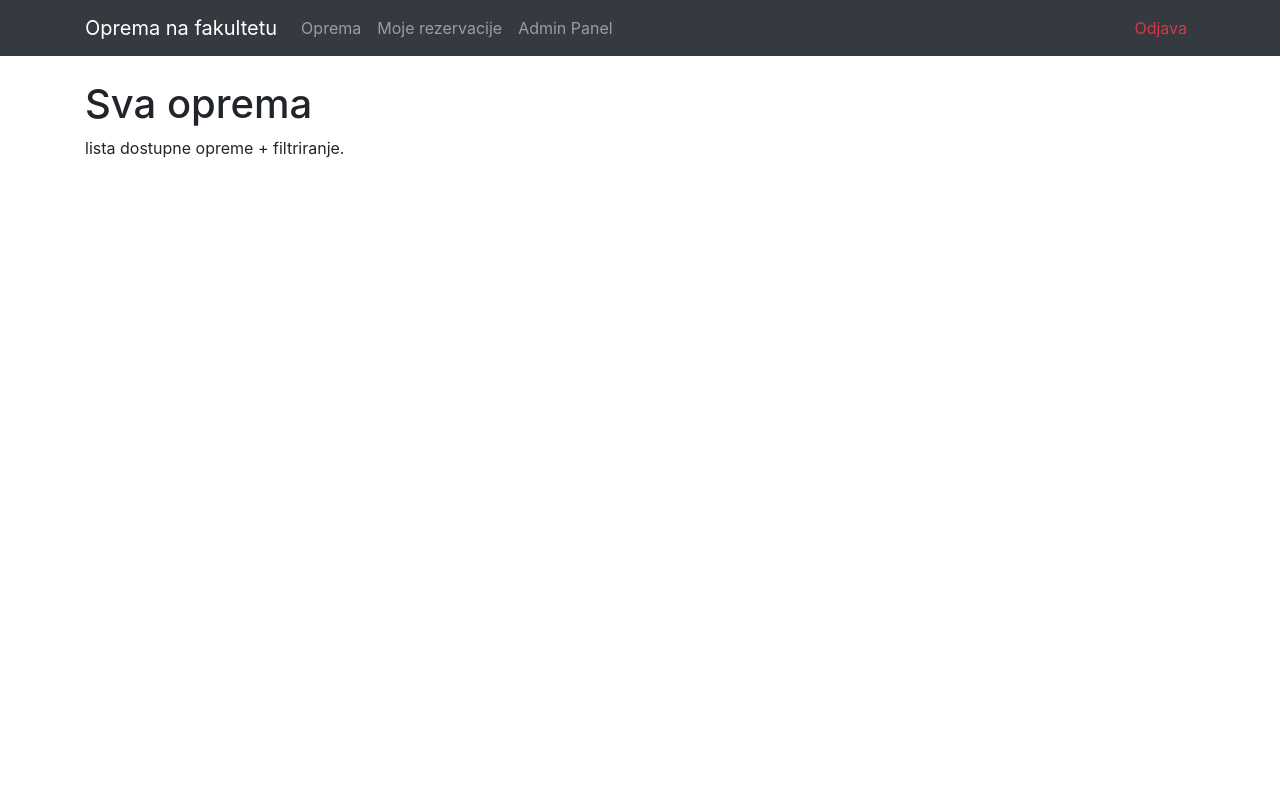
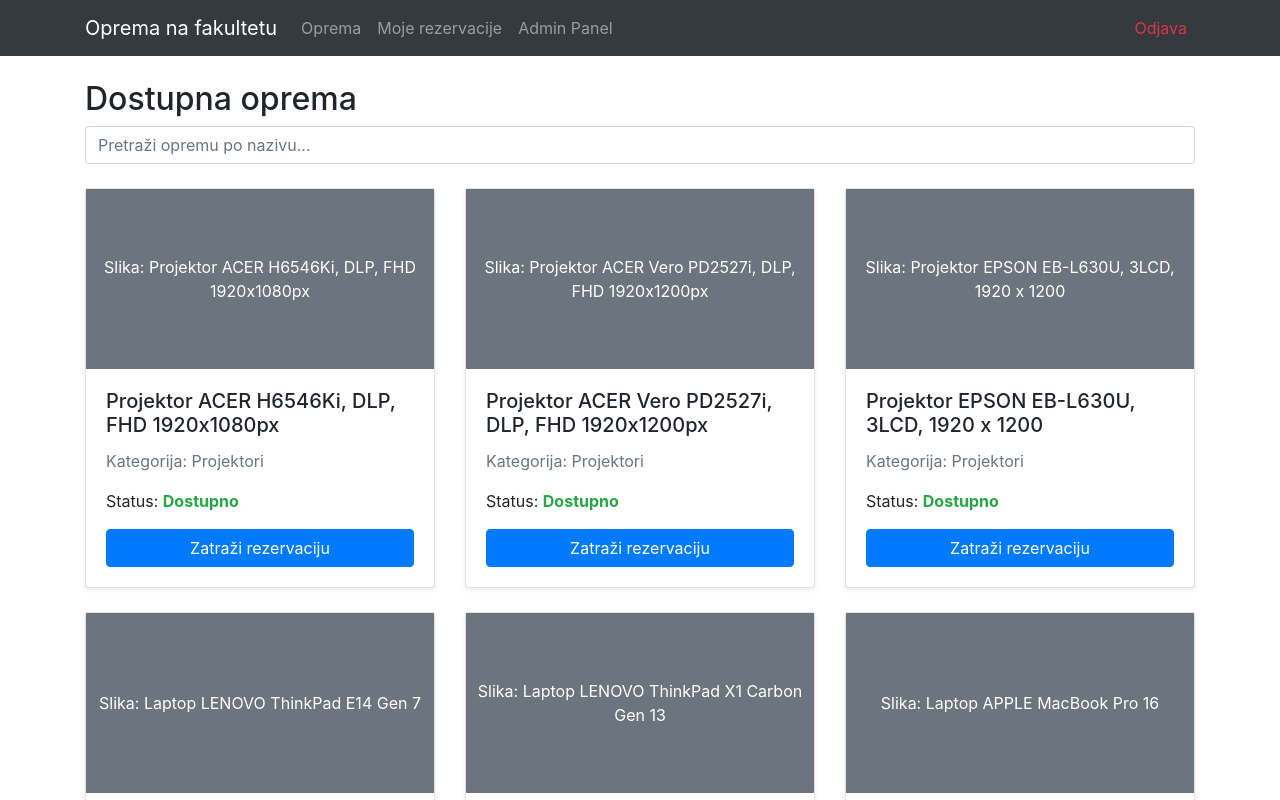
Before and after one commit to jugin024/evidencija_opreme_na_fakultetu, a Vue app: page /oprema in a window 1280 px wide. Shown: the top 800 px of the page. Built offline with nearby package versions, Linux system fonts and the light colour scheme.

Commit message:
dodani dummy podaci i prikaz po karticama

```diff
--- a/src/Oprema.vue
+++ b/src/Oprema.vue
@@ -1,12 +1,148 @@
 <template>
   <div>
-    <h1>Sva oprema</h1>
-    <p>lista dostupne opreme + filtriranje.</p>
+    <h2 class="mb-2">Dostupna oprema</h2>
+    <!--JOŠ NE RADI -->
+    <div class="form-group mb-4">
+      <input
+        type="text"
+        class="form-control"
+        placeholder="Pretraži opremu po nazivu..."
+      />
+    </div>
+
+    <div class="row">
+      <div
+        class="col-md-4 mb-4"
+        v-for="predmet in dostupnaOprema"
+        :key="predmet.id"
+      >
+        <div class="card h-100 shadow-sm">
+          <div
+            class="bg-secondary text-white text-center d-flex align-items-center justify-content-center"
+            style="height: 180px"
+          >
+            Slika: {{ predmet.naziv }}
+          </div>
+
+          <div class="card-body d-flex flex-column">
+            <h5 class="card-title">{{ predmet.naziv }}</h5>
+            <p class="card-text text-muted">
+              Kategorija: {{ predmet.kategorija }}
+            </p>
+
+            <p class="card-text">
+              Status:
+              <span
+                v-if="predmet.ispravno"
+                class="text-success font-weight-bold"
+                >Dostupno</span
+              >
+              <span v-else class="text-danger font-weight-bold">U kvaru</span>
+            </p>
+
+            <button
+              class="btn btn-primary mt-auto"
+              :disabled="!predmet.ispravno"
+            >
+              Zatraži rezervaciju
+            </button>
+          </div>
+        </div>
+      </div>
+    </div>
   </div>
 </template>
 
 <script>
 export default {
   name: "Oprema",
+  data() {
+    return {
+      //dummy podaci
+      dostupnaOprema: [
+        {
+          id: 1,
+          naziv: "Projektor ACER H6546Ki, DLP, FHD 1920x1080px",
+          kategorija: "Projektori",
+          ispravno: true,
+        },
+        {
+          id: 2,
+          naziv: "Projektor ACER Vero PD2527i, DLP, FHD 1920x1200px",
+          kategorija: "Projektori",
+          ispravno: true,
+        },
+        // ubaciti napomene za admina tipa rezervirano samo za prof i asistente
+        {
+          id: 3,
+          naziv: "Projektor EPSON EB-L630U, 3LCD, 1920 x 1200",
+          kategorija: "Projektori",
+          ispravno: true,
+        },
+        {
+          id: 4,
+          naziv: "Laptop LENOVO ThinkPad E14 Gen 7",
+          kategorija: "Laptopi",
+          ispravno: true,
+        },
+        {
+          // napomena opisa kvara
+          id: 5,
+          naziv: "Laptop LENOVO ThinkPad X1 Carbon Gen 13",
+          kategorija: "Laptopi",
+          ispravno: false,
+        },
+        {
+          id: 6,
+          naziv: "Laptop APPLE MacBook Pro 16",
+          kategorija: "Laptopi",
+          ispravno: true,
+        },
+        {
+          id: 7,
+          naziv: "Laptop APPLE MacBook Pro 16",
+          kategorija: "Laptopi",
+          ispravno: true,
+        },
+        {
+          id: 8,
+          naziv: "Laptop APPLE MacBook Pro 14",
+          kategorija: "Laptopi",
+          ispravno: true,
+        },
+        {
+          id: 9,
+          naziv: "Web kamera LOGITECH Rally Bar",
+          kategorija: "Kamere",
+          ispravno: true,
+        },
+        {
+          id: 10,
+          naziv: "Konferencijska kamera LOGITECH CONNECT USB",
+          kategorija: "Kamere",
+          ispravno: true,
+        },
+        {
+          id: 11,
+          naziv: "Prezenter LOGITECH R400",
+          kategorija: "Ostalo",
+          ispravno: true,
+        },
+        {
+          id: 12,
+          naziv: "Prezenter LOGITECH Spotlight Slate",
+          kategorija: "Ostalo",
+          ispravno: true,
+        },
+      ],
+    };
+  },
 };
 </script>
+
+<style scoped>
+.card:hover {
+  transform: translateY(-5px);
+  transition: 0.3s ease-in-out;
+}
+</style>
```
